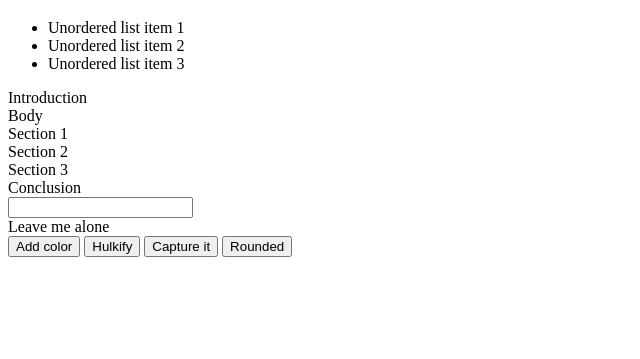
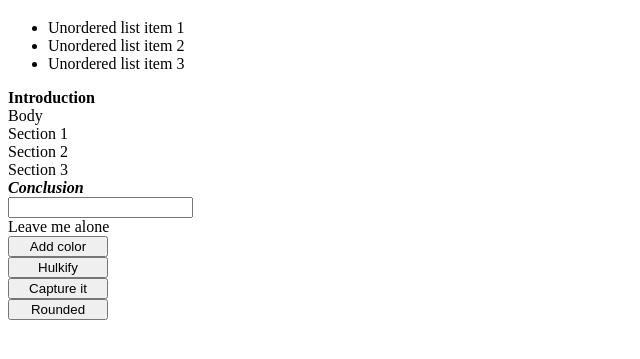
Before and after one commit to utleroy/guinea-pig, a plain HTML site: page index.html in a window 1280 px wide. Shown: the part 61-420 px from the top of the page, without its empty margins (0-640 px from the left). Drawn offline with Linux system fonts and the light colour scheme.

Commit message:
almost final commit

```diff
--- a/events.css
+++ b/events.css
@@ -16,13 +16,15 @@
 }
 
 .bold {
-	font-weight: 3px;
+	font-weight: bold;
 }
 
 .itali {
+	font-weight: bold;
 	font-style: italic;
 }
 
 .block {
 	display: block;
+	width: 100px;
 }
--- a/events.js
+++ b/events.js
@@ -1,7 +1,6 @@
 // write out variables on paper to start
 
 var output = document.getElementById("output-target");
-console.log(output);
 var keypress = document.getElementById("keypress-input");
 var colorBtn = document.getElementById("add-color");
 var hulkifyBtn = document.getElementById("make-large");
@@ -10,6 +9,12 @@ var roundedBtn = document.getElementById("add-rounding");
 var header = document.getElementById("page-header");
 var title = document.getElementById("page-title");
 var guineaPig = document.getElementById("guinea-pig");
+
+keypress.addEventListener("keyup", function(event) {
+	output.innerHTML = keypress.value;
+
+//^^^^^^^^^^^^^ TO CAPTURE USER KEYPRESS ^^^^^^^^^^^^^^^^^
+})
 
 // getElementsByClassName always returns array.
 var articleEl = document.getElementsByClassName("article-section")
@@ -37,12 +42,23 @@ hulkifyBtn.addEventListener("click", function() {
 })
 
 captureItBtn.addEventListener("click", function() {
-	guineaPig.classList.add("border");
+	guineaPig.classList.toggle("border");
 })
 
 roundedBtn.addEventListener("click", function() {
-	guineaPig.classList.add("round");
+	guineaPig.classList.toggle("round");
 })
+
+for (var i = 0; i < articleEl.length; i++) {
+	articleEl[0].classList.add("bold");
+	articleEl[articleEl.length - 1].classList.add("itali");
+}
+
+var btns = document.getElementsByTagName("button");
+
+for (var i = 0; i < btns.length; i++) {
+	btns[i].classList.add("block");
+}
 
 
 // article.addEventListener("click", function() {
--- a/index.html
+++ b/index.html
@@ -29,11 +29,10 @@
   <div id="output-target"></div>
 
   <div id="guinea-pig">Leave me alone</div>
-  <div id="block">
-  <button id="add-color">Add color</button>
-  <button id="make-large">Hulkify</button>
-  <button id="add-border">Capture it</button>
-  <button id="add-rounding">Rounded</button>
+   <button id="add-color">Add color</button>
+   <button id="make-large">Hulkify</button>
+   <button id="add-border">Capture it</button>
+   <button id="add-rounding">Rounded</button>
   </div>
  <body>
  <script src="events.js"></script>
```
